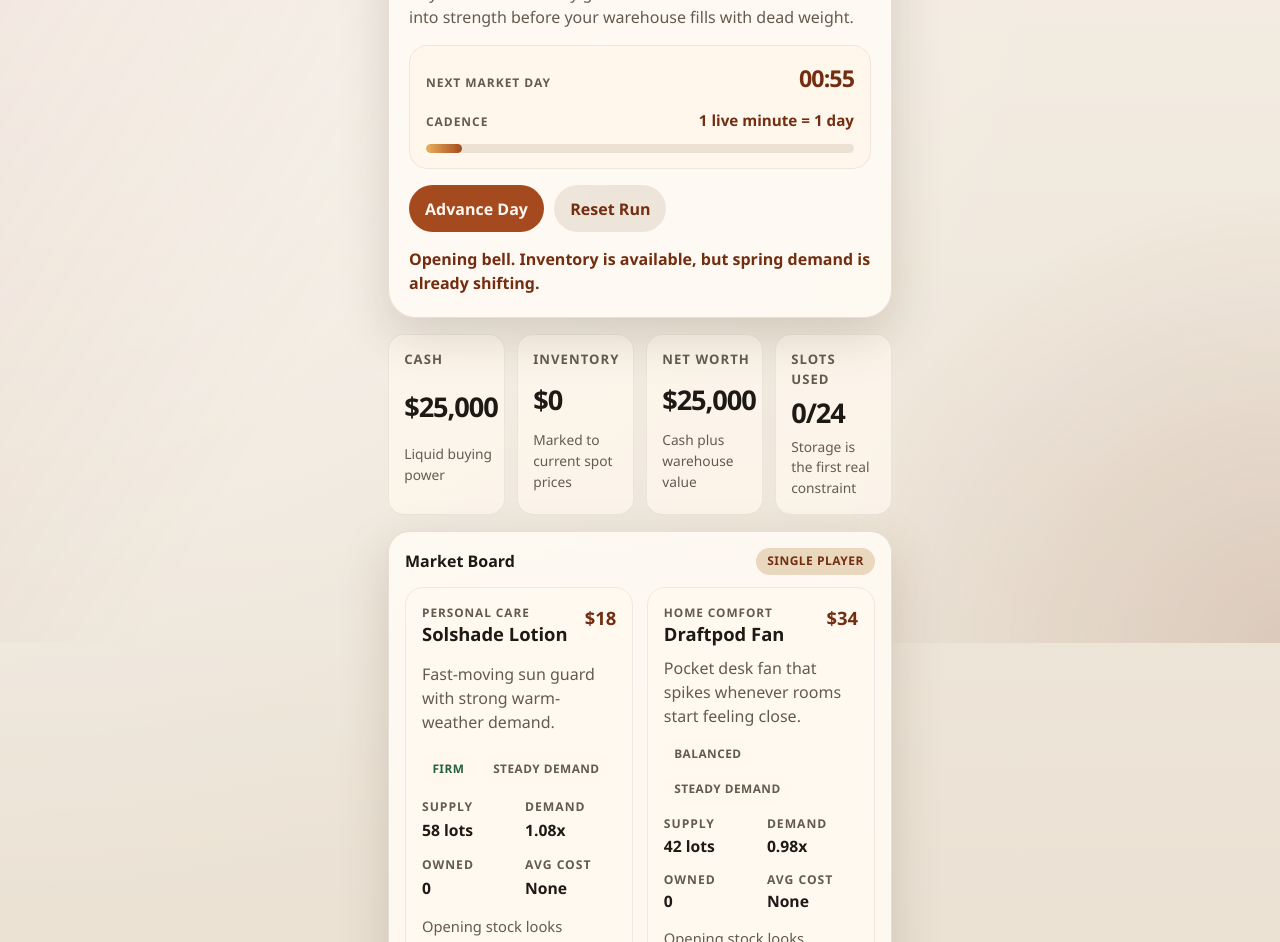
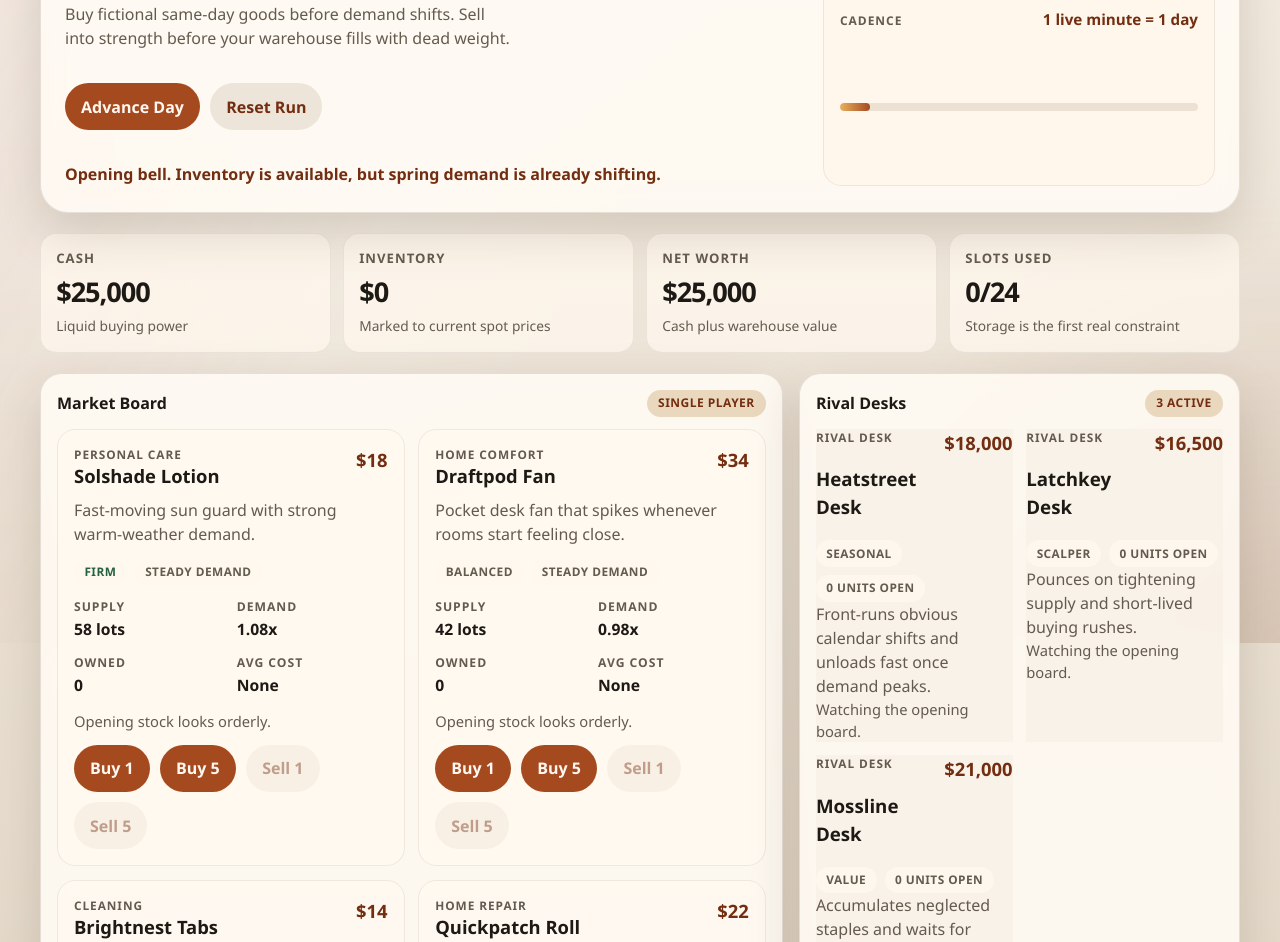
Before and after one commit to pierce403/autofac, a website built with Vite: page index.html in a window 1280 px wide. Shown: the part 157-1099 px from the top of the page. Built offline with nearby package versions, Linux system fonts and the light colour scheme.

Commit message:
feat: improve the desktop market layout

```diff
--- a/src/app.ts
+++ b/src/app.ts
@@ -204,7 +204,8 @@ const render = (state: GameState, flash: string, secondsRemaining: number): stri
         </article>
       </section>
 
-      <section class="panel">
+      <div class="dashboard-layout">
+        <section class="panel market-panel">
           <div class="panel-header">
             <h2>Market Board</h2>
             <span class="pill">Single Player</span>
@@ -214,6 +215,7 @@ const render = (state: GameState, flash: string, secondsRemaining: number): stri
           </div>
         </section>
 
+        <aside class="side-column">
           <section class="panel">
             <div class="panel-header">
               <h2>Rival Desks</h2>
@@ -224,7 +226,7 @@ const render = (state: GameState, flash: string, secondsRemaining: number): stri
             </div>
           </section>
 
-      <section class="panel">
+          <section class="panel notes-panel">
             <div class="panel-header">
               <h2>Desk Notes</h2>
               <span class="pill subtle">Local Save Active</span>
@@ -242,6 +244,8 @@ const render = (state: GameState, flash: string, secondsRemaining: number): stri
                 .join('')}
             </ul>
           </section>
+        </aside>
+      </div>
     </main>
   `;
 };
--- a/src/styles.css
+++ b/src/styles.css
@@ -55,7 +55,7 @@ body::before {
   z-index: 1;
   display: grid;
   gap: 1rem;
-  width: min(100%, 34rem);
+  width: min(100%, 78rem);
   margin: 0 auto;
   padding: max(1rem, env(safe-area-inset-top)) 1rem max(1.5rem, env(safe-area-inset-bottom));
 }
@@ -71,6 +71,11 @@ body::before {
 .hero {
   padding: 1.4rem 1.25rem;
   border-radius: 1.75rem;
+}
+
+.dashboard-layout {
+  display: grid;
+  gap: 1rem;
 }
 
 .hero-header {
@@ -268,6 +273,12 @@ body::before {
   gap: 0.85rem;
 }
 
+.side-column {
+  display: grid;
+  gap: 1rem;
+  align-content: start;
+}
+
 .rival-grid .rival-card {
   background: rgba(248, 242, 232, 0.86);
 }
@@ -463,6 +474,10 @@ button:disabled {
     padding-inline: 1.25rem;
   }
 
+  .hero {
+    padding: 1.6rem 1.5rem;
+  }
+
   .summary-grid {
     grid-template-columns: repeat(4, minmax(0, 1fr));
   }
@@ -471,3 +486,65 @@ button:disabled {
     grid-template-columns: repeat(2, minmax(0, 1fr));
   }
 }
+
+@media (min-width: 980px) {
+  .shell {
+    gap: 1.25rem;
+    padding-inline: 1.5rem;
+  }
+
+  .hero {
+    display: grid;
+    gap: 1.1rem;
+    grid-template-columns: minmax(0, 1.4fr) minmax(18rem, 0.8fr);
+    align-items: start;
+  }
+
+  .hero-header,
+  .lede,
+  .hero-actions,
+  .flash {
+    grid-column: 1;
+  }
+
+  .clock-card {
+    grid-column: 2;
+    grid-row: 1 / span 4;
+    margin-top: 0;
+    align-self: stretch;
+  }
+
+  .dashboard-layout {
+    grid-template-columns: minmax(0, 1.6fr) minmax(21rem, 0.95fr);
+    align-items: start;
+  }
+
+  .side-column {
+    position: sticky;
+    top: 1.5rem;
+  }
+
+  .rival-grid {
+    grid-template-columns: 1fr;
+  }
+
+  .notes-panel .log-list {
+    max-height: 32rem;
+    overflow: auto;
+    padding-right: 0.2rem;
+  }
+}
+
+@media (min-width: 1200px) {
+  .hero {
+    grid-template-columns: minmax(0, 1.7fr) minmax(20rem, 0.9fr);
+  }
+
+  .product-grid {
+    grid-template-columns: repeat(2, minmax(0, 1fr));
+  }
+
+  .market-panel .product-grid {
+    grid-template-columns: repeat(2, minmax(0, 1fr));
+  }
+}
```
Also changed, not shown: AGENTS.md (+1 -0 lines), TODO.md (+1 -1 lines). Lines whose indentation alone changed are shown as unchanged.
